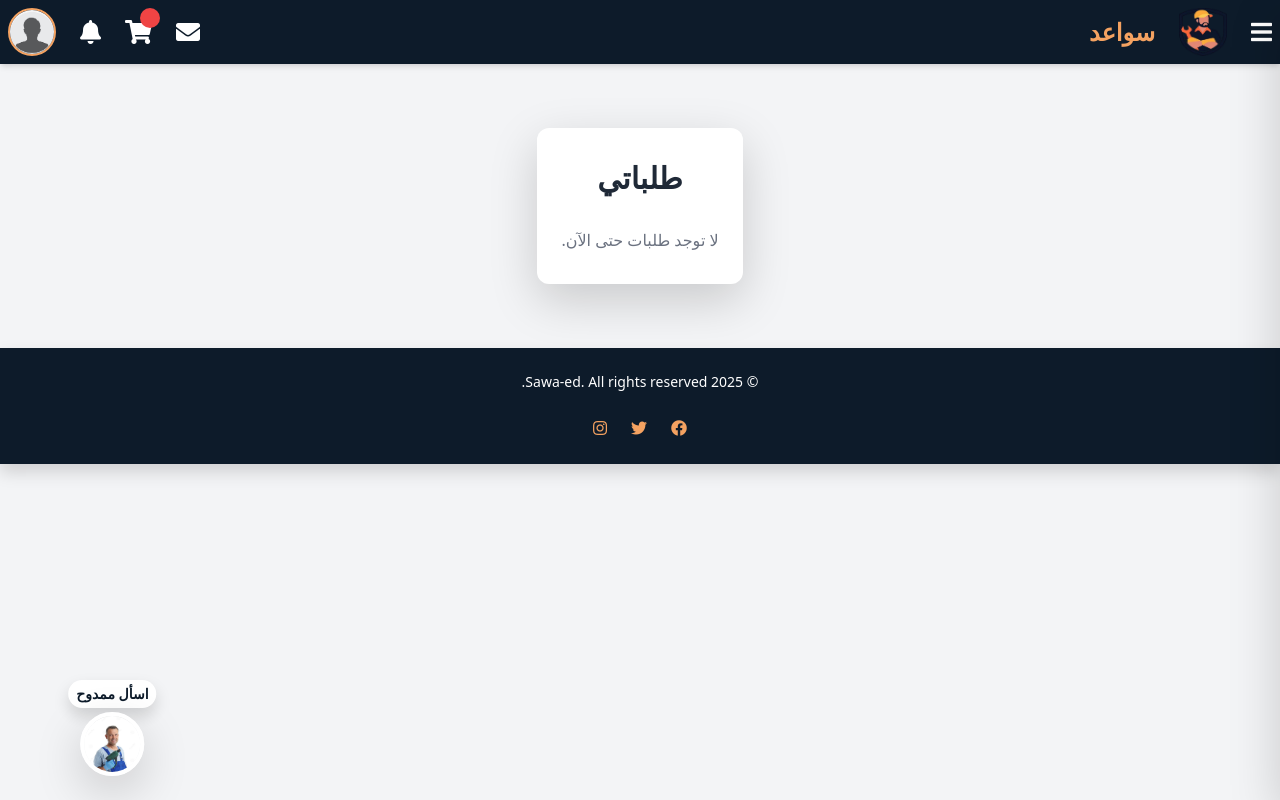
After one commit to shahdzeiad96/Sawa-ed, a Django app: page /my-orders/ in a window 1280 px wide. The commit adds this page. Run offline with Django 5.2, Linux system fonts and the light colour scheme; a user stored in the database is signed in; data comes from the database, SQL or seed files in the repository; both versions use the stored data as it was after the commit; some libraries are stand-ins or nearby versions.

Commit message:
added the orders template and views

```diff
--- a/Sawaed_app/templates/index.html
+++ b/Sawaed_app/templates/index.html
@@ -200,7 +200,7 @@ target="_blank" rel="noopener">
       </li>
 
       <li>
-        <a href="#" class="flex items-center justify-end gap-2 hover:text-[#f4a261]">
+        <a href="{% url 'my_orders' %}" class="flex items-center justify-end gap-2 hover:text-[#f4a261]">
           طلباتي <i class="fas fa-clipboard-list"></i>
         </a>
       </li>
--- /dev/null
+++ b/Sawaed_app/templates/my_orders.html
@@ -0,0 +1,57 @@
+{% extends "index.html" %}
+{% load static %}
+
+{% block content %}
+<div class="max-w-4xl mx-auto px-6 py-8 bg-white rounded-xl shadow-lg mt-8">
+    <h2 class="text-3xl font-bold text-center text-gray-800 mb-8">طلباتي</h2>
+    {% if orders %}
+    <div class="space-y-6">
+            {% for order in orders %}
+        <div class="bg-white shadow-lg rounded-2xl p-6 flex flex-col sm:flex-row justify-between items-start sm:items-center gap-4 border border-gray-100">
+
+                    <!-- orders Info -->
+            <div class="flex flex-col sm:flex-row items-start sm:items-center gap-4 w-full">
+
+                        <!--  icon or img for the service -->
+                <div class="bg-[#f4a261]/10 text-[#f4a261] rounded-full p-4">
+                    <i class="fas fa-tools fa-lg"></i>
+                </div>
+
+                <div class="text-right w-full">
+                    <h3 class="text-xl font-semibold text-gray-800">{{ order.service.name }}</h3>
+                    <p class="text-sm text-gray-500 mt-1">العميل: <span class="font-medium text-gray-700">{{ order.client.username }}</span></p>
+                    <p class="text-sm mt-1">
+                    الحالة:
+                        <span class="inline-block px-2 py-1 rounded-full text-xs font-semibold
+                            {% if order.status == 'Completed' %}
+                            bg-green-100 text-green-700
+                            {% else %}
+                            bg-yellow-100 text-yellow-700
+                            {% endif %}">
+                            {{ order.status }}
+                        </span>
+                    </p>
+                </div>
+        </div>
+    <!-- Btn Section -->
+        <div class="flex gap-3 w-full sm:w-1/2 justify-end mt-4 sm:mt-0">
+            {% if order.status != 'Completed' %}
+            <a href="{% url 'complete_order' order.id %}"
+                class="flex-1 border-2 border-green-600 text-green-600 py-2 rounded-full text-center hover:bg-green-600 hover:text-white transition duration-300 text-sm font-medium">
+                <i class="fas fa-check mr-2"></i> إنهاء الطلب
+            </a>
+            {% else %}
+            <a href="{% url 'rate_service' service_id=order.service.id %}"
+                class="flex-1 border-2 border-[#f4a261] text-[#f4a261] py-2 rounded-full text-center hover:bg-[#f4a261] hover:text-white transition duration-300 text-sm font-medium">
+            <i class="fas fa-star mr-2"></i> تقييم الخدمة
+            </a>
+            {% endif %}
+        </div>
+    </div>
+        {% endfor %}
+    </div>
+    {% else %}
+        <p class="text-center text-gray-500 mt-6">لا توجد طلبات حتى الآن.</p>
+    {% endif %}
+</div>
+{% endblock %}
--- a/Sawaed_app/urls.py
+++ b/Sawaed_app/urls.py
@@ -33,7 +33,13 @@ urlpatterns = [
     path('password-reset/', views.password_reset_request, name='password_reset_request'),
     path('password-reset/<uidb64>/<token>/', views.password_reset_confirm, name='password_reset_confirm'),
     path('change-password/', views.password_change, name='password_change'),
-    path('order/<int:order_id>/delete/', views.delete_order, name='delete_order')
+    path('order/<int:order_id>/delete/', views.delete_order, name='delete_order'),
+    #new
+    path('my-orders/', views.my_orders, name='my_orders'),
+    path('complete-order/<int:order_id>/', views.complete_order, name='complete_order'),
+
+
+
 
 
 
--- a/Sawaed_app/views.py
+++ b/Sawaed_app/views.py
@@ -642,3 +642,29 @@ def password_change(request):
         return redirect('login')
 
     return render(request, 'change_password.html')
+
+
+#the orders display views
+@login_required
+def my_orders(request):
+    orders = ServiceOrder.objects.filter(client=request.user)
+    return render(request, 'my_orders.html', {'orders': orders})
+
+def complete_order(request, order_id):
+    # Get the order by its ID
+    order = ServiceOrder.objects.get(id=order_id)
+
+    # Check if the order already has the status 'Completed'
+    if order.status == 'Completed':
+        messages.info(request, "الطلب تم إنجازه بالفعل.")
+        return redirect('my_orders')  # Redirect to the user's orders page
+
+    # Mark the order as 'Completed'
+    order.status = 'Completed'
+    order.save()
+
+    # Add a success message to inform the user
+    messages.success(request, "تم إنهاء الطلب بنجاح.")
+
+    # Redirect back to the user's orders page
+    return redirect('my_orders')
```
Also changed, not shown: db.sqlite3, media/service_images/user.png (added).
